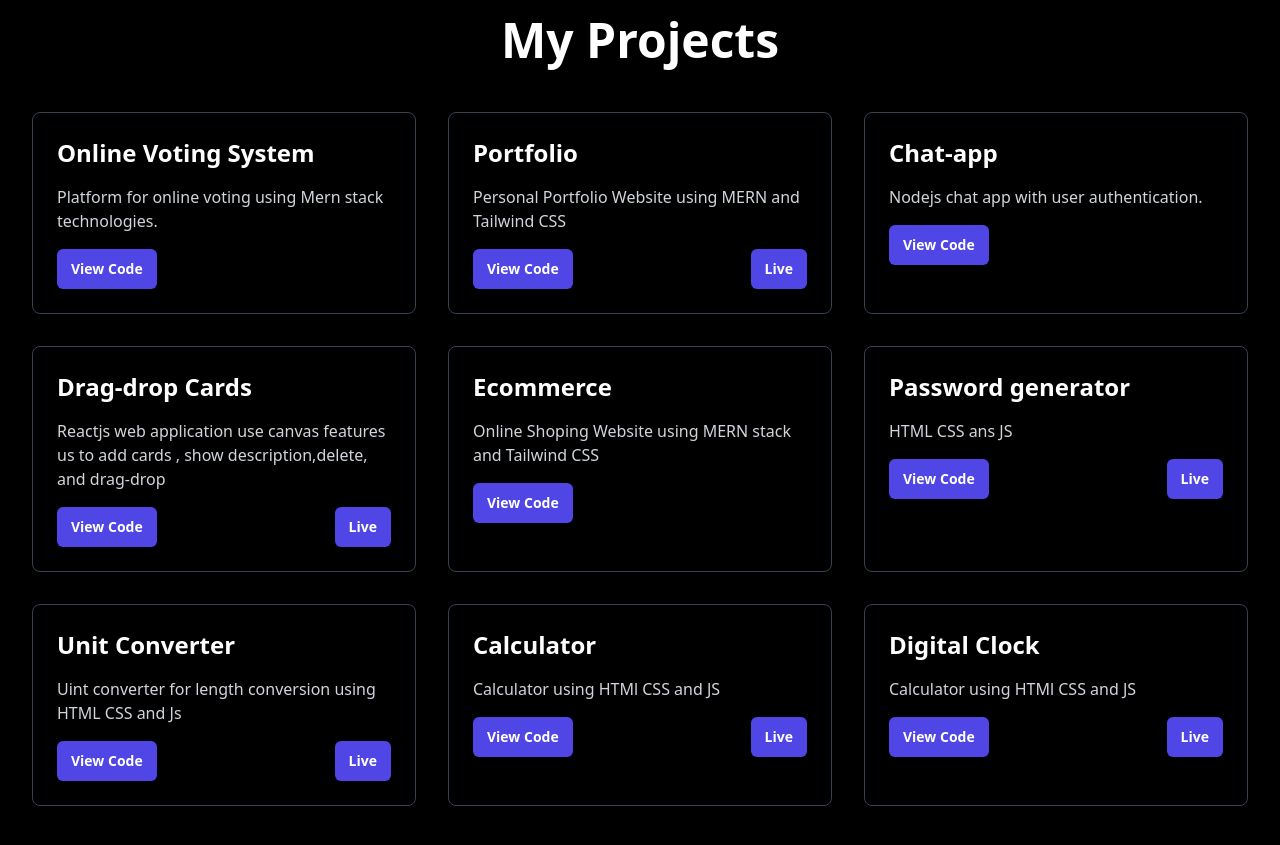
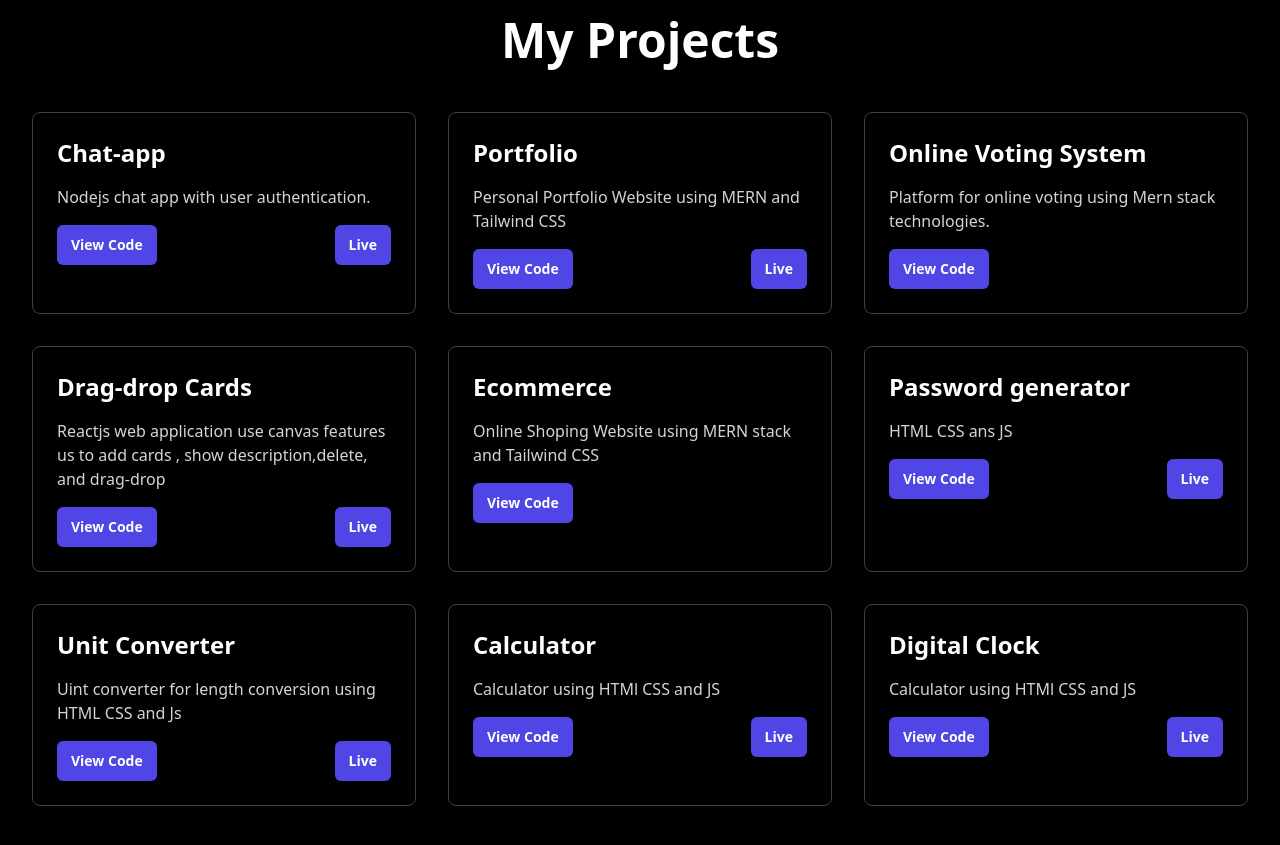
Before and after one commit to shekhar-sharma-111/Portfolio, a React (Vite) app in the folder client/: page / in a window 1280 px wide. Shown: the part 1800-2645 px from the top of the page. Built offline with nearby package versions, Linux system fonts and the light colour scheme.

Commit message:
Update Projects.jsx

```diff
--- a/client/src/components/Projects.jsx
+++ b/client/src/components/Projects.jsx
@@ -3,21 +3,22 @@ import React from 'react';
 const projects = [
 
   {
-    name: 'Online Voting System',
-    description: 'Platform for online voting using Mern stack technologies.',
-    codeLink: 'https://github.com/shekhar-sharma-111/Online-Voting-System',
-    liveLink: '',
+    name: 'Chat-app',
+    description: 'Nodejs chat app with user authentication.',
+    codeLink: 'https://github.com/shekhar-sharma-111/Chat_app',
+    liveLink: 'https://chat-app-ckgr.onrender.com/',
   },
+
   {
     name: 'Portfolio',
     description: 'Personal Portfolio Website using MERN  and Tailwind CSS',
     codeLink: 'https://github.com/shekhar-sharma-111/Portfolio',
     liveLink: 'https://portfolio-shekhar-sharmas-projects-52c851c1.vercel.app/',
   },
-{
-    name: 'Chat-app',
-    description: 'Nodejs chat app with user authentication.',
-    codeLink: 'https://github.com/shekhar-sharma-111/Chat_app',
+ {
+    name: 'Online Voting System',
+    description: 'Platform for online voting using Mern stack technologies.',
+    codeLink: 'https://github.com/shekhar-sharma-111/Online-Voting-System',
     liveLink: '',
   },
 
```
